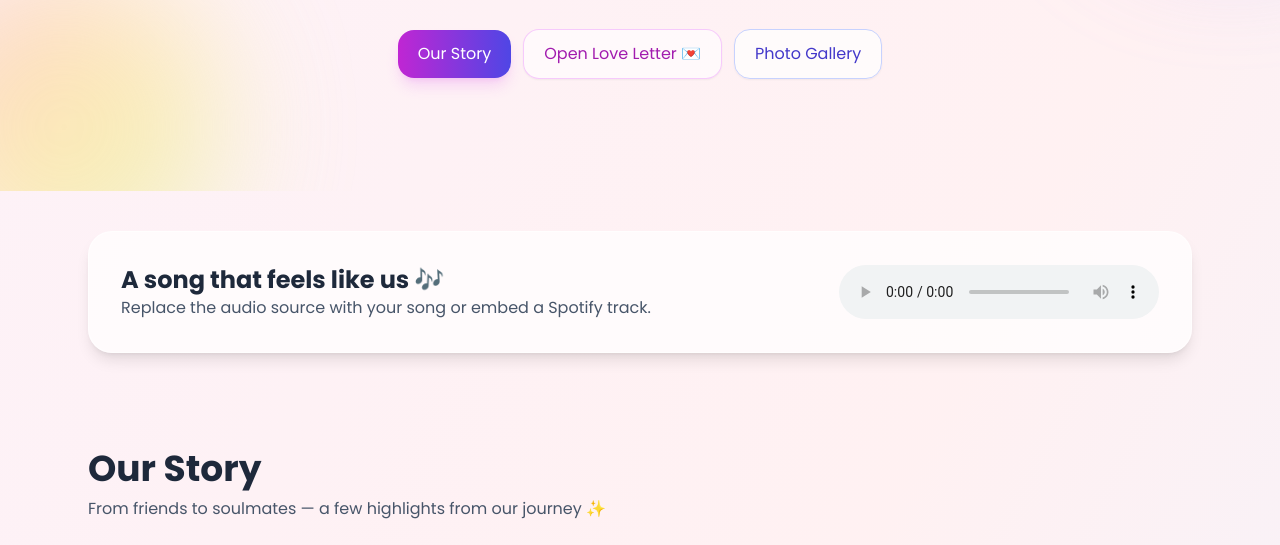
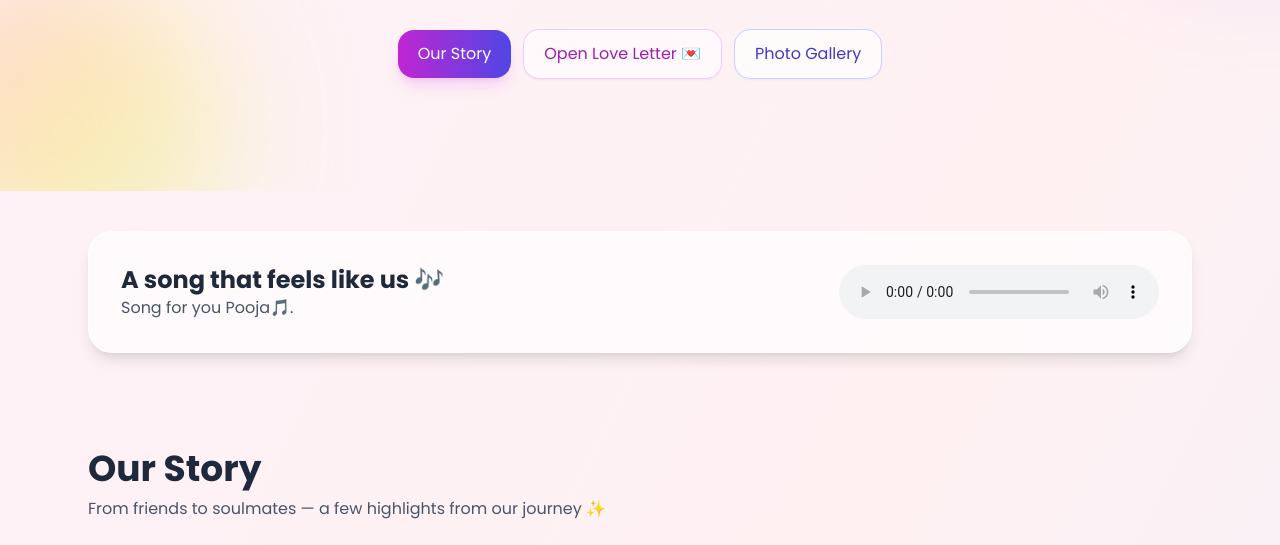
Before and after one commit to Vidhyadharan-S/web, a plain HTML site: page index.html in a window 1280 px wide. Shown: the part 255-800 px from the top of the page. Drawn offline with nearby package versions, Linux system fonts and the light colour scheme.

Commit message:
Update index.html

```diff
--- a/index.html
+++ b/index.html
@@ -61,7 +61,7 @@
       <div class="flex flex-col sm:flex-row items-start sm:items-center justify-between gap-4">
         <div>
           <h2 class="text-2xl font-bold">A song that feels like us 🎶</h2>
-          <p class="text-slate-600">Replace the audio source with your song or embed a Spotify track.</p>
+          <p class="text-slate-600">Song for you Pooja🎵.</p>
         </div>
         <audio id="player" controls class="w-full sm:w-80">
           <source src="kochadaiiyaan-manamaganin-sathiyam-video-a-r-rahman-rajinikanth-deepika-128-ytshorts.savetube.me.mp3" type="audio/mpeg">
```
